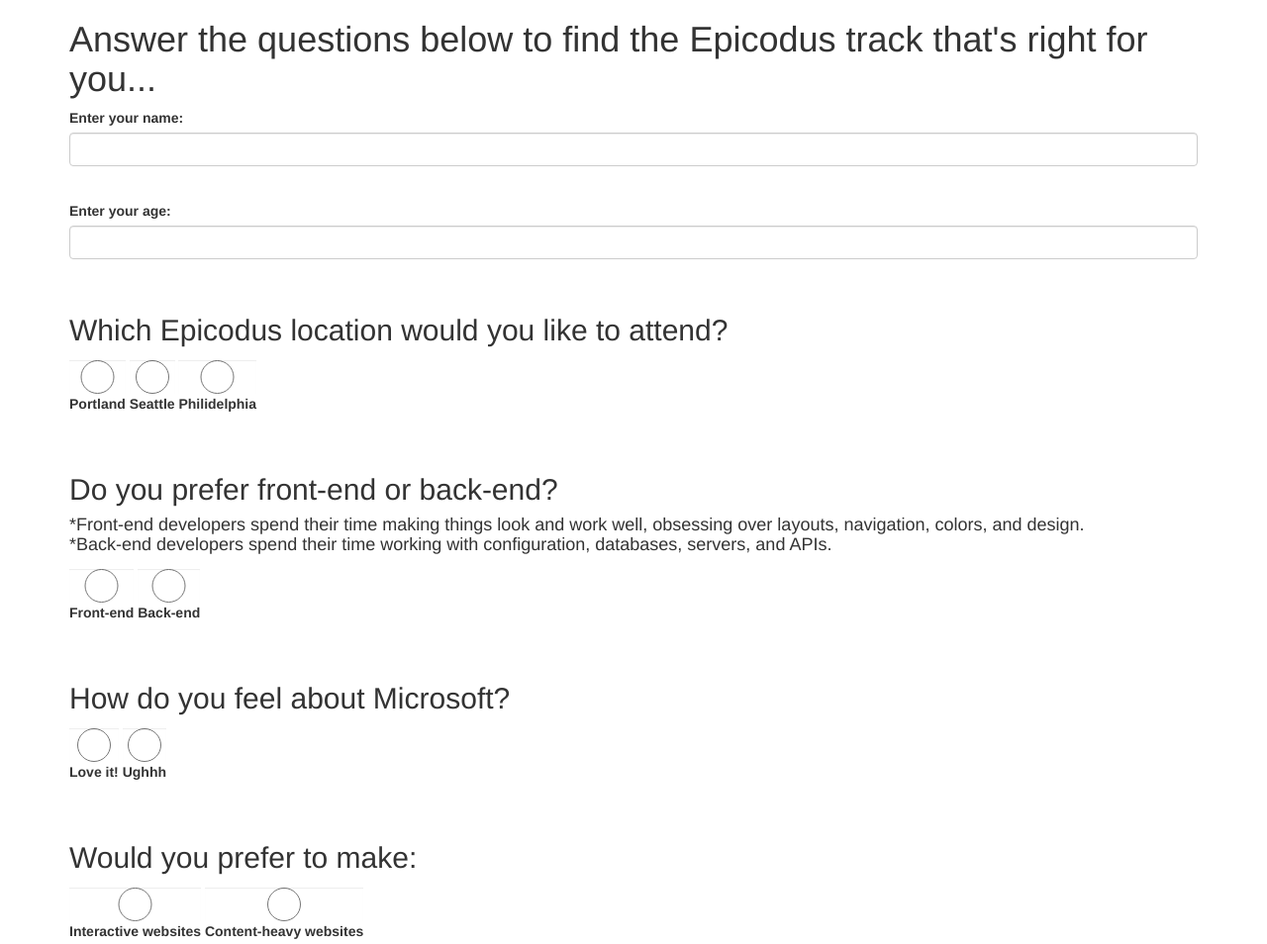
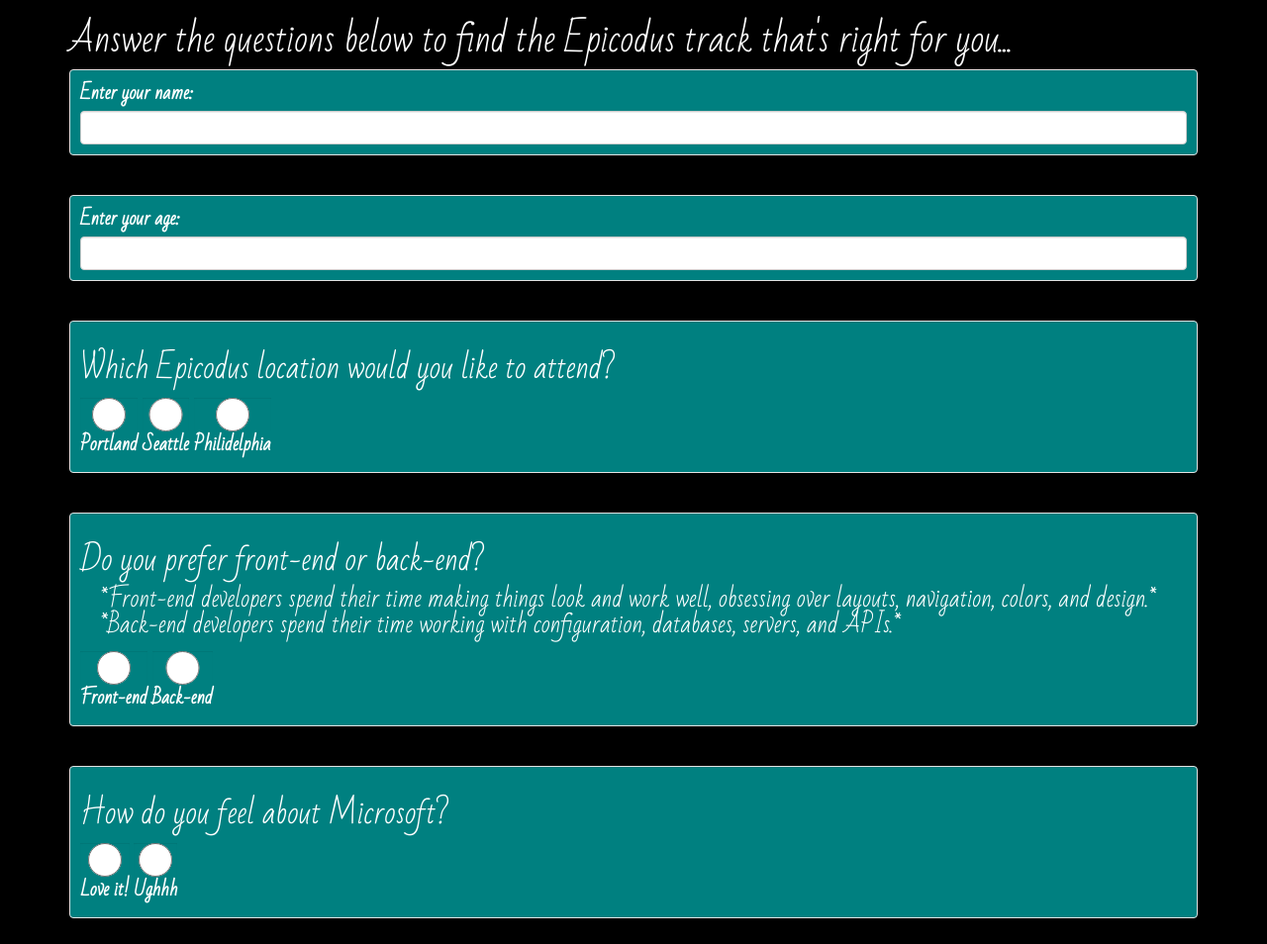
Before and after one commit to Michaela-Davis/intro_track-suggester, a plain HTML site: page index.html in a window 1280 px wide. Shown: the top 954 px of the page at 99% size. Drawn offline with Linux system fonts and the light colour scheme.

Commit message:
add styling

```diff
--- a/css/styles.css
+++ b/css/styles.css
@@ -0,0 +1,19 @@
+body {
+  background-color: black;
+  color: white;
+  font-family: 'Bad Script', cursive;
+}
+
+h4 {
+  padding-left: 20px;
+  font-size: 130%;
+}
+
+.form-group {
+  font-size: 130%;
+  padding: 10px;
+}
+
+.well {
+  background-color: teal;
+}
--- a/index.html
+++ b/index.html
@@ -1,6 +1,7 @@
 <!DOCTYPE html>
 <html>
   <head>
+    <link href="https://fonts.googleapis.com/css?family=Bad+Script" rel="stylesheet">
     <link href="css/bootstrap.css" rel="stylesheet" type="text/css">
     <link href="css/styles.css" rel="stylesheet" type="text/css">
     <script src="js/jquery-3.1.1.js"></script>
@@ -15,21 +16,21 @@
       <form>
 
         <!-- Question #1: Name, input box -->
-        <div class="form-group">
+        <div class="form-group well">
           <label for="name">Enter your name:</label>
           <input id="name" class="form-control" type="text">
         </div>
         <br>
 
         <!-- Question #2: Age, input box -->
-        <div class="form-group">
+        <div class="form-group well">
           <label for="age">Enter your age:</label>
           <input id="age" class="form-control" type="text">
         </div>
         <br>
 
         <!-- Question #3: Which Epicodus location would you like to attend?: radio buttons: 1)Portland 2)Seattle 3)Philadelphia -->
-        <div class="form-group">
+        <div class="form-group well">
           <h2>Which Epicodus location would you like to attend?</h2>
           <label for="location"><input id="portland" class="form-control location" type="radio" name="portland-seattle-philidelphia" value="portland">Portland</label>
           <label for="location"><input id="seattle" class="form-control location" type="radio" name="portland-seattle-philidelphia" value="seattle">Seattle</label>
@@ -38,16 +39,16 @@
         <br>
 
         <!-- Question #4: Front/Back End:  radio buttons: 1)Front-end(*return CSS/Design) 2)Backend -->
-        <div class="form-group">
+        <div class="form-group well">
           <h2>Do you prefer front-end or back-end?</h2>
-          <h4>*Front-end developers spend their time making things look and work well, obsessing over layouts, navigation, colors, and design.<br>*Back-end developers spend their time working with configuration, databases, servers, and APIs.</h4>
+          <h4>*Front-end developers spend their time making things look and work well, obsessing over layouts, navigation, colors, and design.*<br>*Back-end developers spend their time working with configuration, databases, servers, and APIs.*</h4>
           <label for="end"><input id="front" class="form-control end" type="radio" name="front-back" value="front">Front-end</label>
           <label for="end"><input id="back" class="form-control end" type="radio" name="front-back" value="back">Back-end</label>
         </div>
         <br>
 
         <!-- Question #5: How do you feel about Microsoft?: radio buttons: 1)Love it!(*return C#/.NET unless Front-end) 2)Ughhh -->
-        <div class="form-group">
+        <div class="form-group well">
           <h2>How do you feel about Microsoft?</h2>
           <label for="microsoft"><input id="love" class="form-control microsoft" type="radio" name="love-ughhh" value="love">Love it!</label>
           <label for="microsoft"><input id="ughhh" class="form-control microsoft" type="radio" name="love-ughhh" value="ughhh">Ughhh</label>
@@ -55,7 +56,7 @@
         <br>
 
         <!-- Question #6: Would you prefer to make: radio buttons: 1)Interactive webpage(*return Ruby/Rails unless Front-end) 2)Content-heavy websites (*return PHP/Drupal unless Front-end) -->
-        <div class="form-group">
+        <div class="form-group well">
           <h2>Would you prefer to make:</h2>
           <label for="prefer"><input id="interactive" class="form-control prefer" type="radio" name="interactive-content" value="interactive">Interactive websites</label>
           <label for="prefer"><input id="content" class="form-control prefer" type="radio" name="interactive-content" value="content">Content-heavy websites</label>
```
